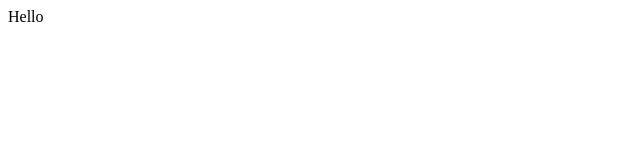
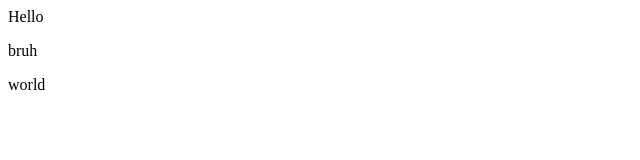
Before and after one commit to satvshr/demo-repo1, a plain HTML site: page index.html in a window 1280 px wide. Shown: the full height of the page, 0-640 px from the left. Drawn offline with Linux system fonts and the light colour scheme.

Commit message:
commiting unknown changes apparently

```diff
--- a/index.html
+++ b/index.html
@@ -1 +1,4 @@
 <div>Hello</div>
+<p>bruh</p>
+
+<p>world</p>
```
Also changed, not shown: index1.html (+1 -0 lines), 1 other file.
